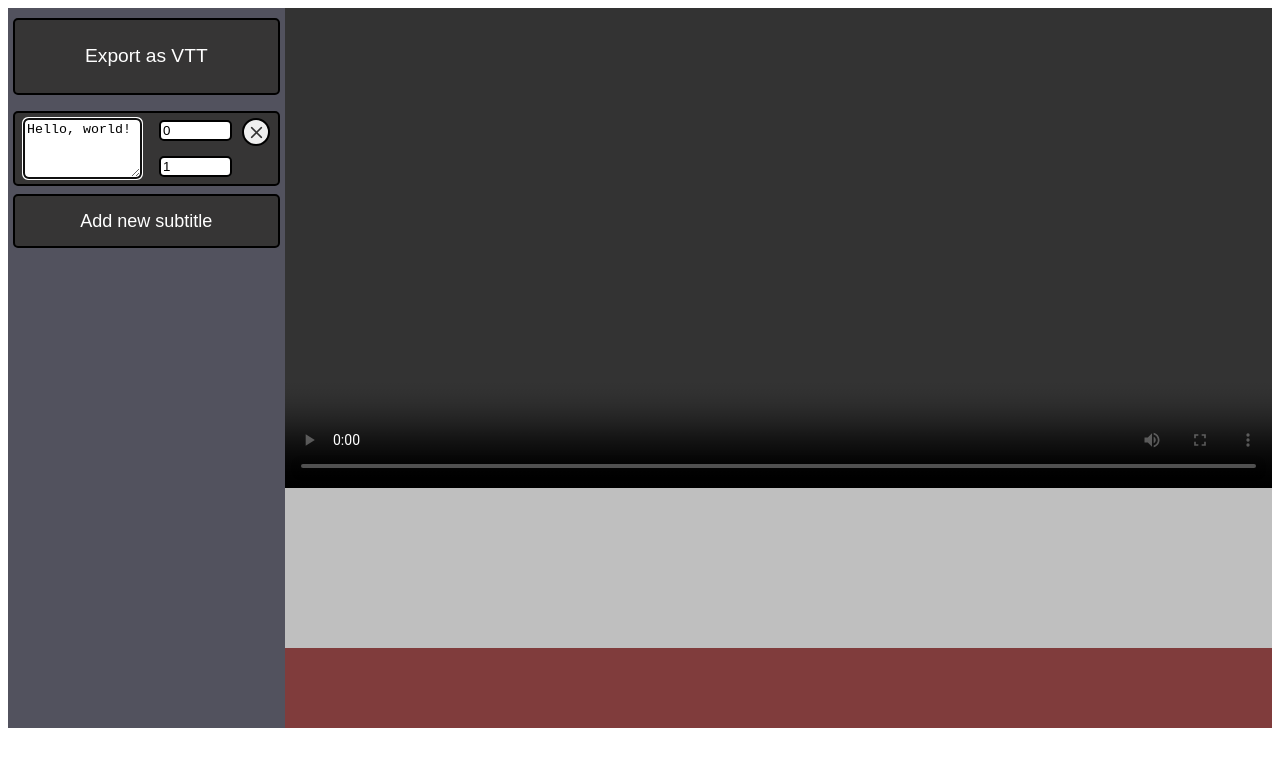
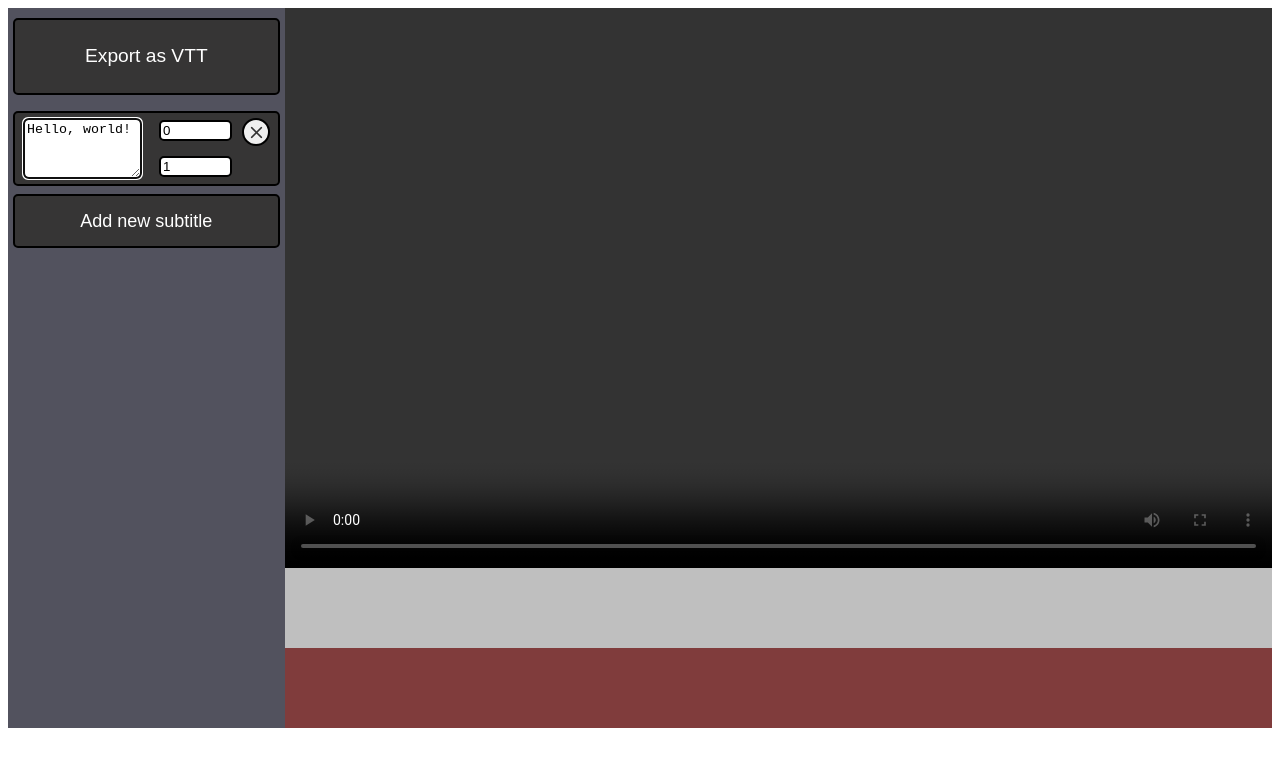
Before and after one commit to CatWiz/subtitle-editor.github.io, a Next.js app: page /components/SubtitleEditor in a window 1280 px wide. Shown: the top 766 px of the page. Built offline with nearby package versions, Linux system fonts and the light colour scheme.

Commit message:
improved time-code inputs

```diff
--- a/pages/Classes/SubtitleEntry.tsx
+++ b/pages/Classes/SubtitleEntry.tsx
@@ -38,6 +38,6 @@ export default class SubtitleEntry {
     }
 
     public ToVTT(): string {
-        return `${SubtitleEntry.ToTimestamp(this.startTimecode)} --> ${SubtitleEntry.ToTimestamp(this.endTimecode)}\n${this.text}`;
+        return `${SubtitleEntry.ToTimestamp(Number(this.startTimecode) ? Number(this.startTimecode):0)} --> ${SubtitleEntry.ToTimestamp(Number(this.endTimecode)? Number(this.endTimecode):0)}\n${this.text}`;
     }
 }
--- a/pages/components/SubtitleInput.tsx
+++ b/pages/components/SubtitleInput.tsx
@@ -20,8 +20,8 @@ export default function SubtitleInput(
         shouldBeFocused?: boolean
     }) {
 
-    const [startTime, setStartTime] = useState(subEntry.startTimecode);
-    const [endTime, setEndTime] = useState(subEntry.endTimecode);
+    const [startTime, setStartTime] = useState<string>(String(subEntry.startTimecode));
+    const [endTime, setEndTime] = useState<string>(String(subEntry.endTimecode));
 
     function handleChangeTimecode(event: React.ChangeEvent<HTMLInputElement>) {
         const valueStr = event.target.value;
@@ -29,14 +29,17 @@ export default function SubtitleInput(
         if (event.target.dataset.isstartinput === 'true') {
             subEntry.startTimecode = Number(valueStr) ?? Number(valueStr.slice(0,  valueStr.length - 1)) ?? 0;
             subEntry.endTimecode = Math.max(Number(valueStr), subEntry.endTimecode);
+            setStartTime(valueStr);
+            setEndTime(subEntry.endTimecode.toString());
         }
         else {
             subEntry.endTimecode = Number(valueStr) ?? Number(valueStr.slice(0,  valueStr.length - 1)) ?? 0;
             subEntry.startTimecode = Math.min(Number(valueStr), subEntry.startTimecode);
+            setStartTime(subEntry.startTimecode.toString());
+            setEndTime(valueStr);
         }
 
-        setStartTime(subEntry.startTimecode);
-        setEndTime(subEntry.endTimecode);
+
     }
 
     function handleChangeText(event: React.ChangeEvent<HTMLTextAreaElement>) {
--- a/pages/index_styles.module.css
+++ b/pages/index_styles.module.css
@@ -108,7 +108,6 @@
     display: flex;
 }
 .timecodes{
-
     display: flex;
     flex-direction: column;
     align-items: end;
@@ -182,7 +181,7 @@
 .video{
     display: flex;
     width: 100%;
-    height: 60vh;
+    height: 70vh;
     user-select: none;
 }
 .player-and-timeline-wrapper{
@@ -203,7 +202,7 @@
     text-align: center;
     bottom: 10px;
     width: 100%;
-    height: 20vh;
+    height: 10vh;
     margin: 0;
     padding: 0;
 }
```
